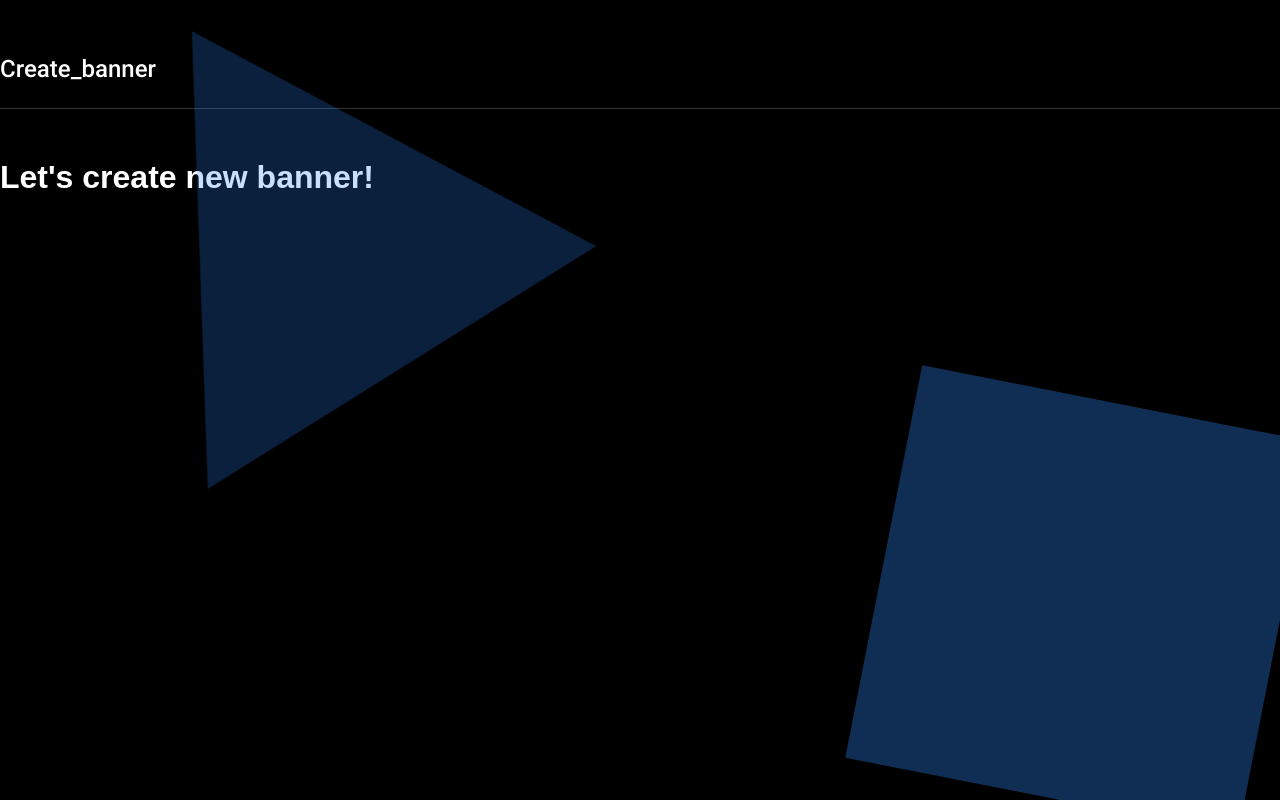
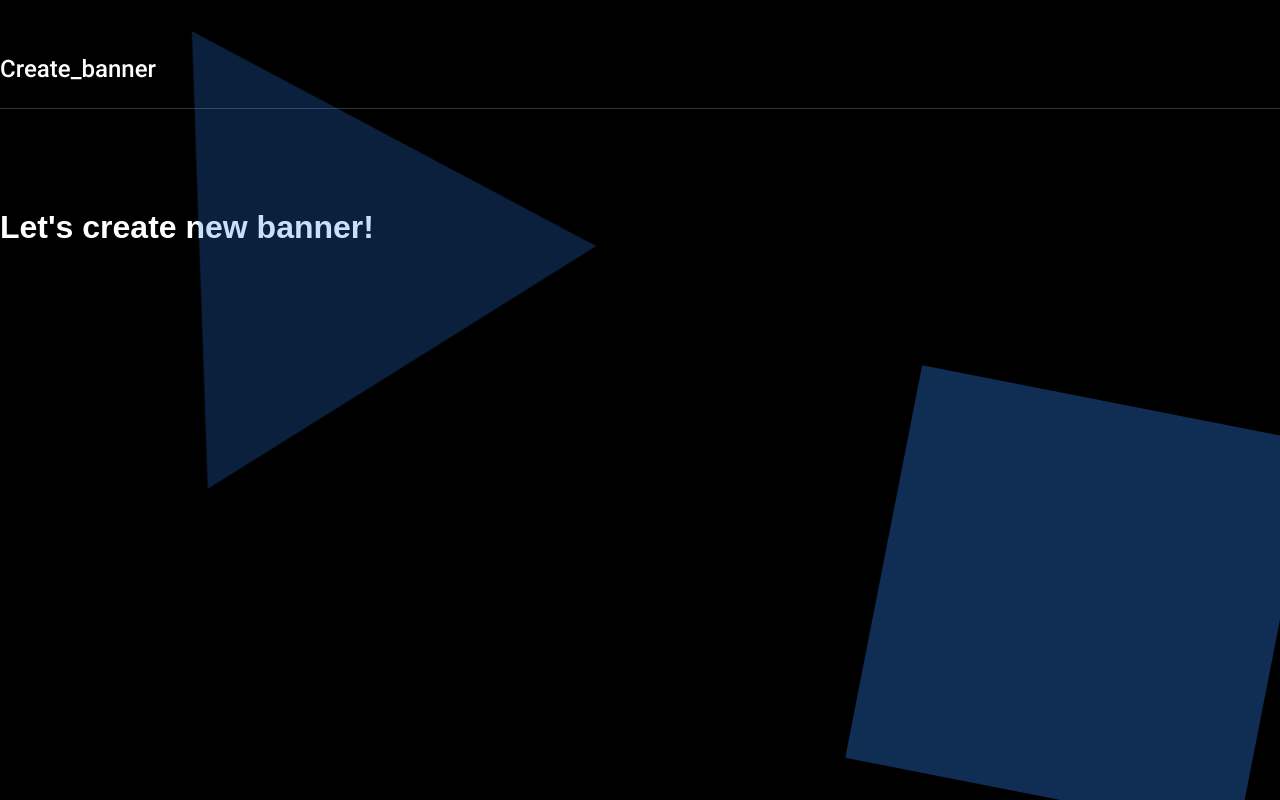
Before and after one commit to Vladimir-art/online-redactor, a React (Create React App) app: page / in a window 1280 px wide. Built offline with nearby package versions, Linux system fonts and the light colour scheme.

Commit message:
main styles

```diff
--- a/src/blocks/header/header.css
+++ b/src/blocks/header/header.css
@@ -1,7 +1,7 @@
 @import url(./__title/header__title.css);
 
 .header {
-  margin: 0 auto 50px;
+  margin: 0 auto 100px;
   padding: 50px 0 20px;
   max-width: 1440px;
   border-bottom: 1px solid rgba(255, 255, 255, .2);
--- a/src/blocks/main/main.css
+++ b/src/blocks/main/main.css
@@ -0,0 +1,5 @@
+.main {
+  margin: 0 auto;
+  padding: 0;
+  max-width: 1440px;
+}
```
